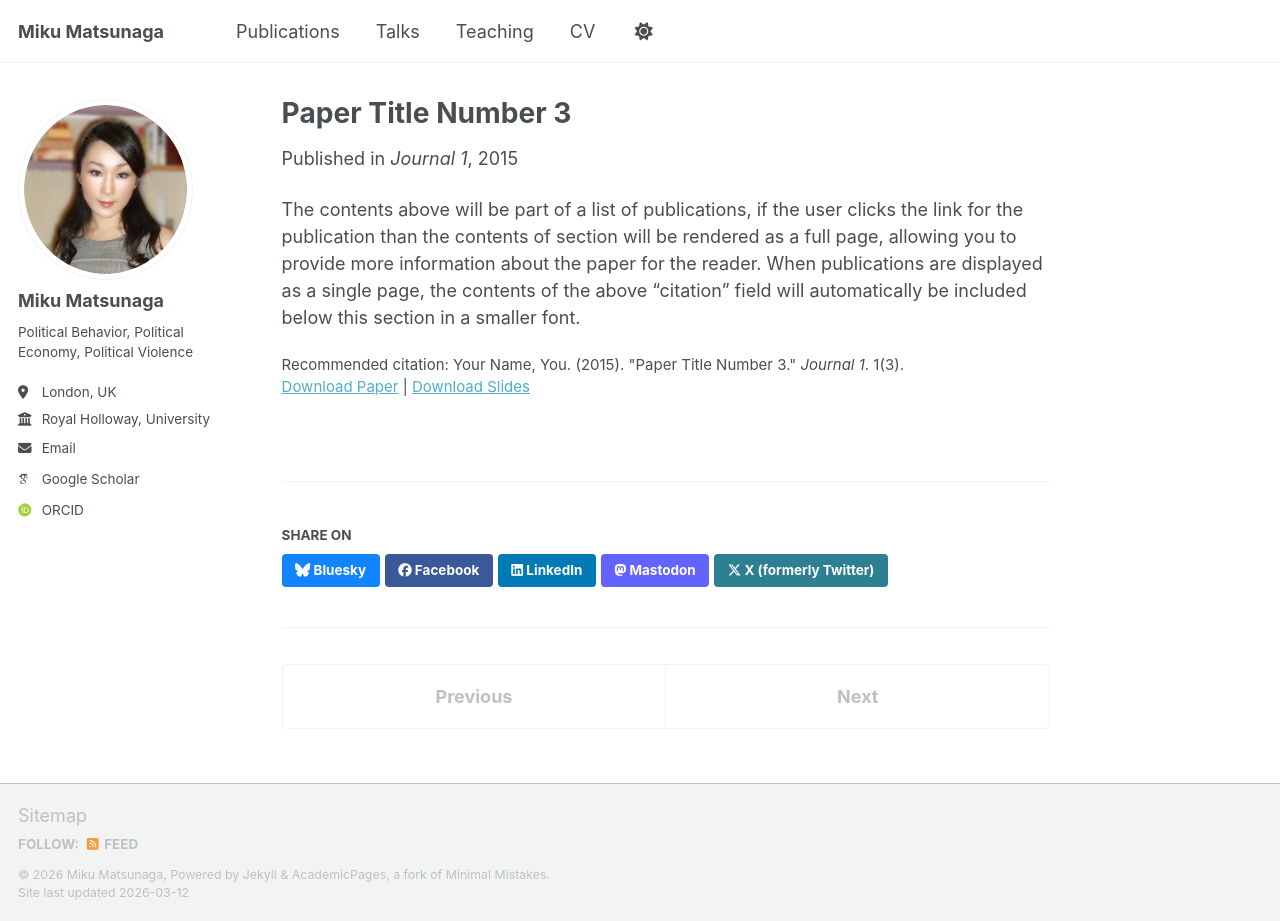
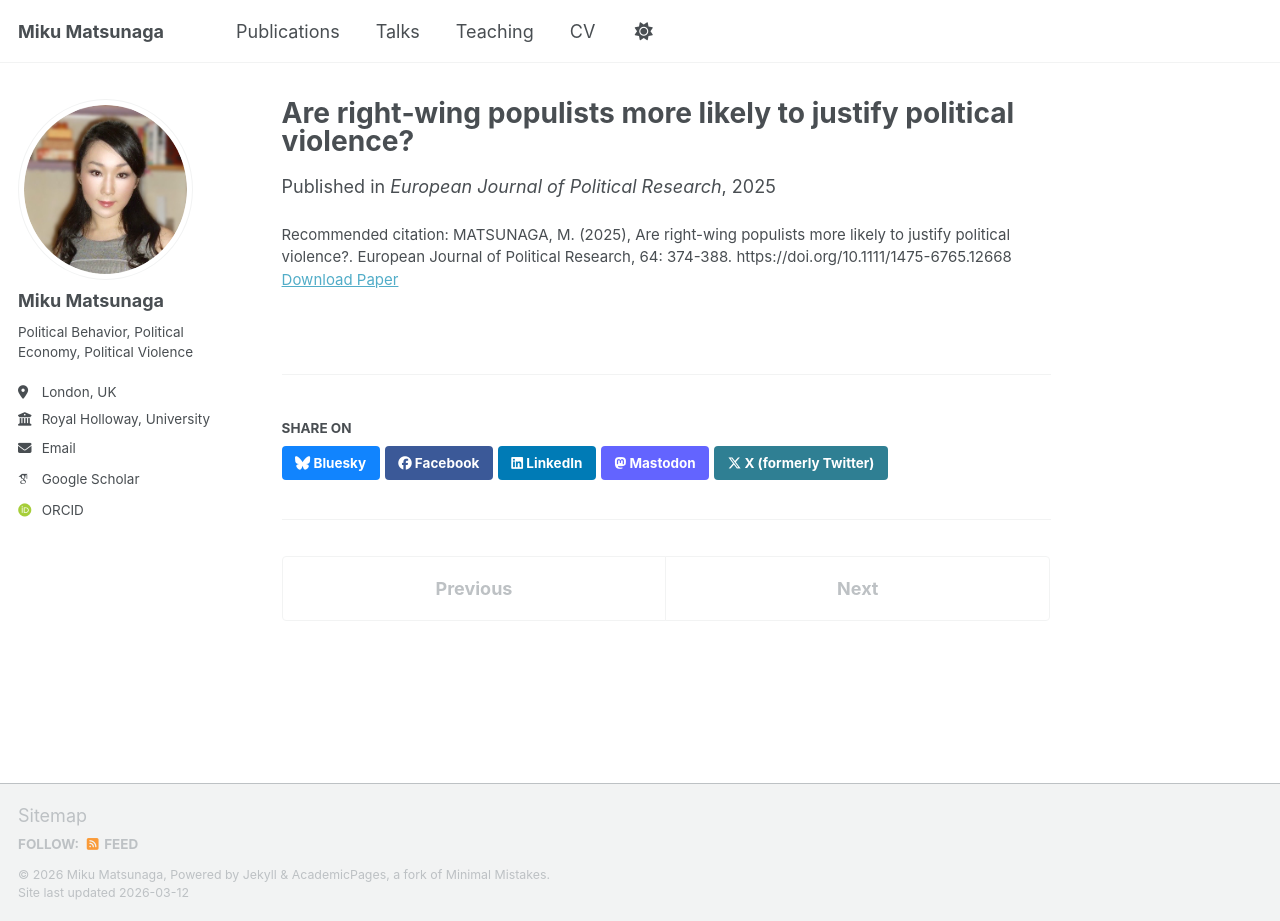
Before and after one commit to mikumatsunaga/mikumatsunaga.github.io, a Jekyll site: the page built from _publications/2015-10-01-paper-title-number-3.md, in a window 1280 px wide and 921 px high. Built offline with Jekyll 4.4.1, drawn with Linux system fonts in a browser that asks for light colours; some web fonts are replaced; a script bundle is joined from its source files by our own code; library files that are not in the unit come from our copies.

Commit message:
Update 2015-10-01-paper-title-number-3.md

```diff
--- a/_publications/2015-10-01-paper-title-number-3.md
+++ b/_publications/2015-10-01-paper-title-number-3.md
@@ -1,14 +1,11 @@
 ---
-title: "Paper Title Number 3"
+title: "Are right‐wing populists more likely to justify political violence?"
 collection: publications
 category: manuscripts
 permalink: /publication/2015-10-01-paper-title-number-3
-excerpt: 'This paper is about the number 3. The number 4 is left for future work.'
-date: 2015-10-01
-venue: 'Journal 1'
-slidesurl: 'https://academicpages.github.io/files/slides3.pdf'
-paperurl: 'https://academicpages.github.io/files/paper3.pdf'
-citation: 'Your Name, You. (2015). &quot;Paper Title Number 3.&quot; <i>Journal 1</i>. 1(3).'
+excerpt: 'ECPR Conference Collection 2024.'
+date: 2025-10-01
+venue: 'European Journal of Political Research'
+paperurl: 'https://onlinelibrary.wiley.com/doi/10.1111/1475-6765.12668'
+citation: 'MATSUNAGA, M. (2025), Are right-wing populists more likely to justify political violence?. European Journal of Political Research, 64: 374-388. https://doi.org/10.1111/1475-6765.12668'
 ---
-
-The contents above will be part of a list of publications, if the user clicks the link for the publication than the contents of section will be rendered as a full page, allowing you to provide more information about the paper for the reader. When publications are displayed as a single page, the contents of the above "citation" field will automatically be included below this section in a smaller font.
```
